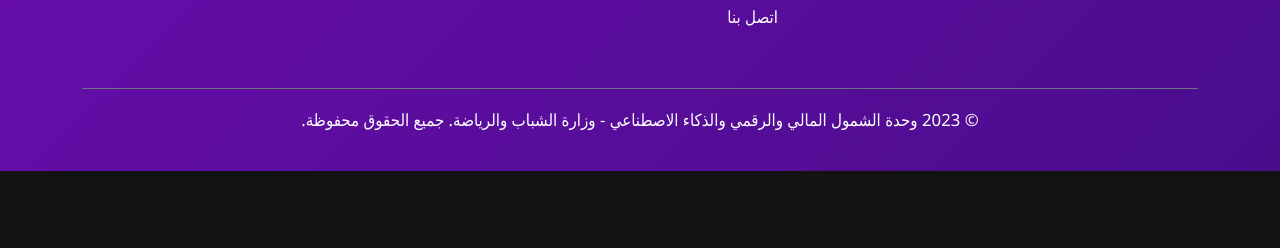
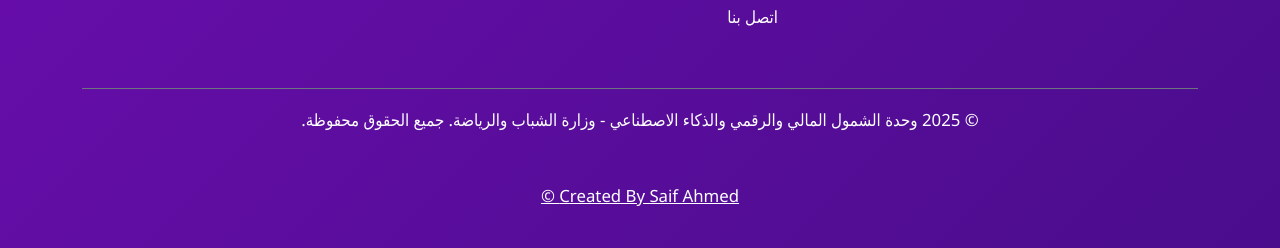
Before and after one commit to Saifahmed3993/FDAI, a plain HTML site: page index.html in a window 1280 px wide. Shown: the part 5978-6226 px from the top of the page. Before the commit the page ends 6149 px from the top, so only its background shows below. Drawn offline with nearby package versions, Linux system fonts and the light colour scheme.

Commit message:
index.html

```diff
--- a/index.html
+++ b/index.html
@@ -861,7 +861,13 @@
             </div>
 
             <div class="text-center pt-3 mt-3 border-top border-secondary">
-                <p>&copy; 2023 وحدة الشمول المالي والرقمي والذكاء الاصطناعي - وزارة الشباب والرياضة. جميع الحقوق محفوظة.</p>
+                <p>&copy; 2025 وحدة الشمول المالي والرقمي والذكاء الاصطناعي - وزارة الشباب والرياضة. جميع الحقوق محفوظة.</p>
+                <br>
+    <p>
+  <a href="https://linktr.ee/saifahmed3993" target="_blank" style=" color: white;">
+    Created By Saif Ahmed &copy;
+  </a>
+</p>
             </div>
         </div>
     </footer>
```
